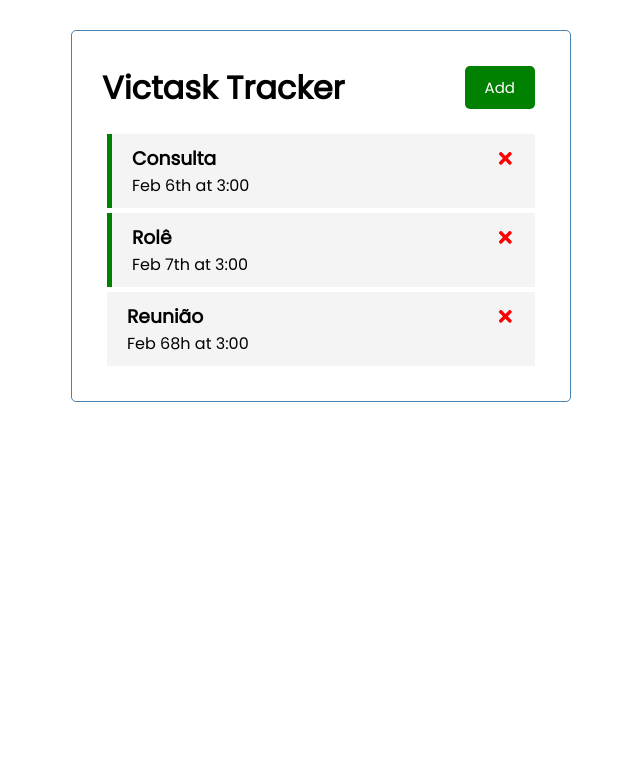
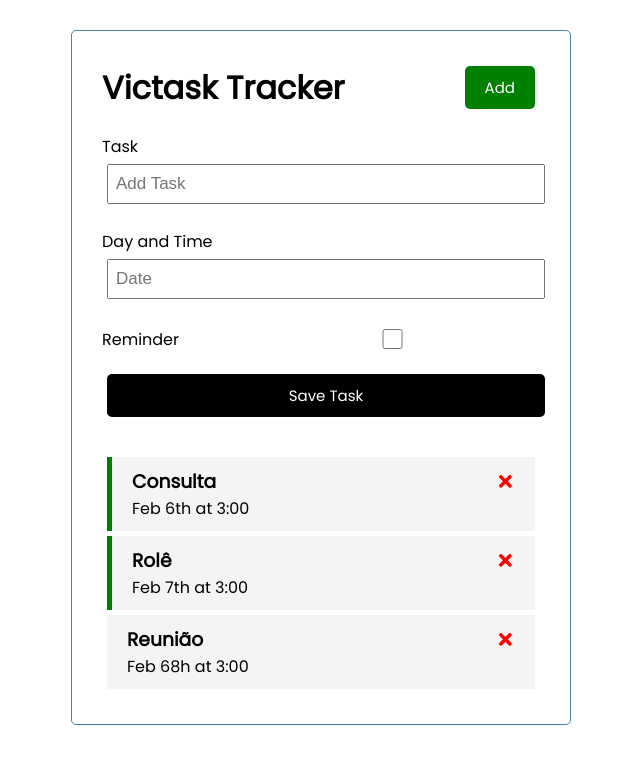
Before and after one commit to vkoschel/react-crash-course, a React (Create React App) app: page / in a window 1280 px wide. Shown: the top 764 px of the page, without its empty margins (319-959 px from the left). Built offline with nearby package versions, Linux system fonts and the light colour scheme.

Commit message:
Add new tasks

```diff
--- a/src/App.js
+++ b/src/App.js
@@ -1,6 +1,7 @@
 import { useState } from "react";
 import Header from "./components/Header";
 import Tasks from "./components/Tasks";
+import AddTask from "./components/AddTask";
 
 function App() {
   const [tasks, setTasks] = useState([
@@ -24,6 +25,12 @@
     },
   ]);
 
+  const addTask = (task) => {
+    const id = Math.floor(Math.random() * 10000) + 1
+    const newTask = { id, ...task }
+    setTasks([...tasks, newTask])
+  }
+
   const deleteTask = (id) => {
     setTasks(tasks.filter((task) => task.id !== id));
   };
@@ -39,6 +46,7 @@
   return (
     <div className="container">
       <Header />
+      <AddTask onAdd={addTask} />
       {tasks.length > 0 ? (
         <Tasks tasks={tasks} onDelete={deleteTask} onToggle={toggleReminder} />
       ) : (
--- /dev/null
+++ b/src/components/AddTask.js
@@ -0,0 +1,54 @@
+import { useState } from "react"
+
+const AddTask = ({ onAdd }) => {
+  const [text, setText] = useState("")
+  const [day, setDay] = useState("")
+  const [reminder, setReminder] = useState(false)
+
+    const onSubmit = (e) => {
+        e.preventDefault()
+
+        if(!text) {
+            alert('Please add a task')
+            return
+        }
+
+        onAdd({ text, day, reminder})
+        setText('')
+        setDay('')
+        setReminder(false)
+    }
+
+  return (
+    <form className="add-form" onSubmit={onSubmit}>
+      <div className="form-control">
+        <label>Task</label>
+        <input
+          type="text"
+          placeholder="Add Task"
+          value={text}
+          onChange={(e) => setText(e.target.value)}
+        />
+      </div>
+      <div className="form-control">
+        <label>Day and Time</label>
+        <input type="text" placeholder="Date"
+        value={day}
+        onChange={(e) => setDay(e.target.value)}
+        />
+      </div>
+      <div className="form-control form-control-check">
+        <label>Reminder</label>
+        <input type="checkbox"
+        checked={reminder}
+        value={reminder}
+        onChange={(e) => setReminder(e.currentTarget.checked)}
+        />
+      </div>
+
+      <input type="submit" value="Save Task" className="btn btn-block" />
+    </form>
+  )
+}
+
+export default AddTask
```
